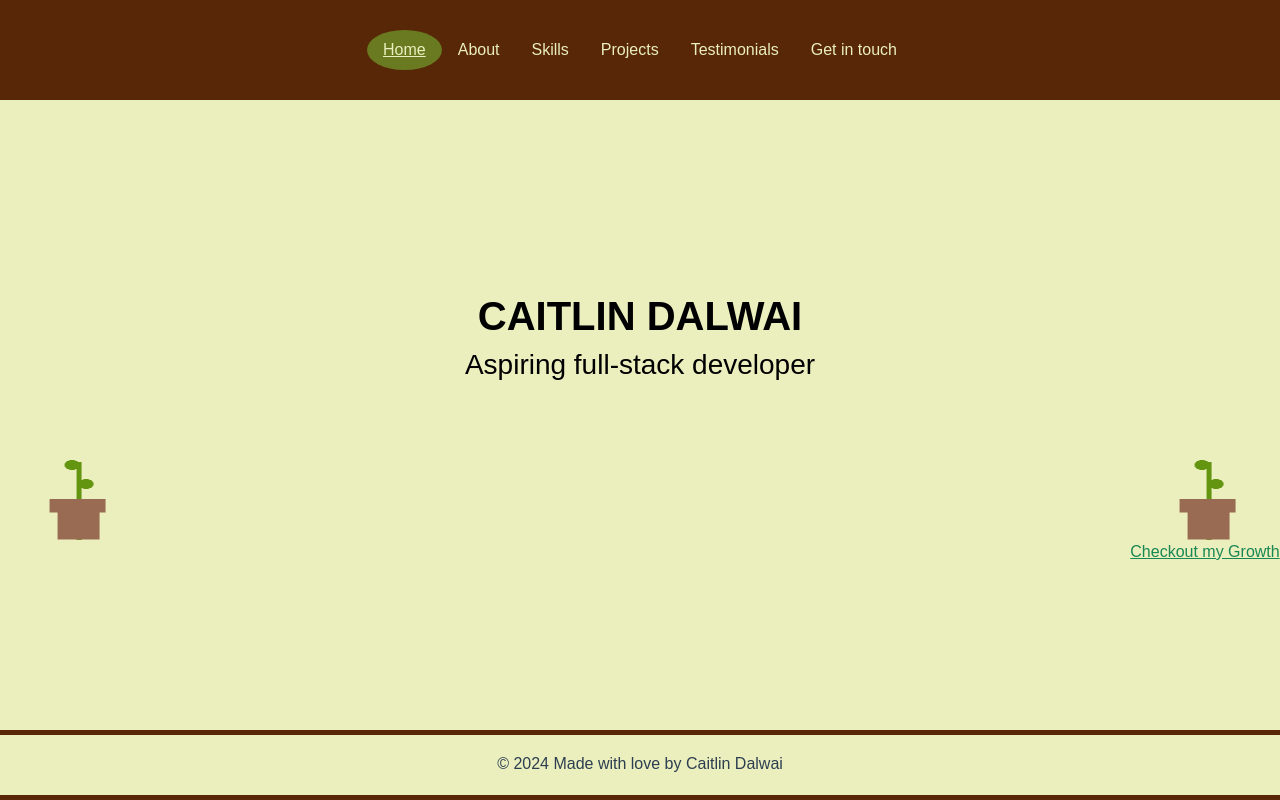
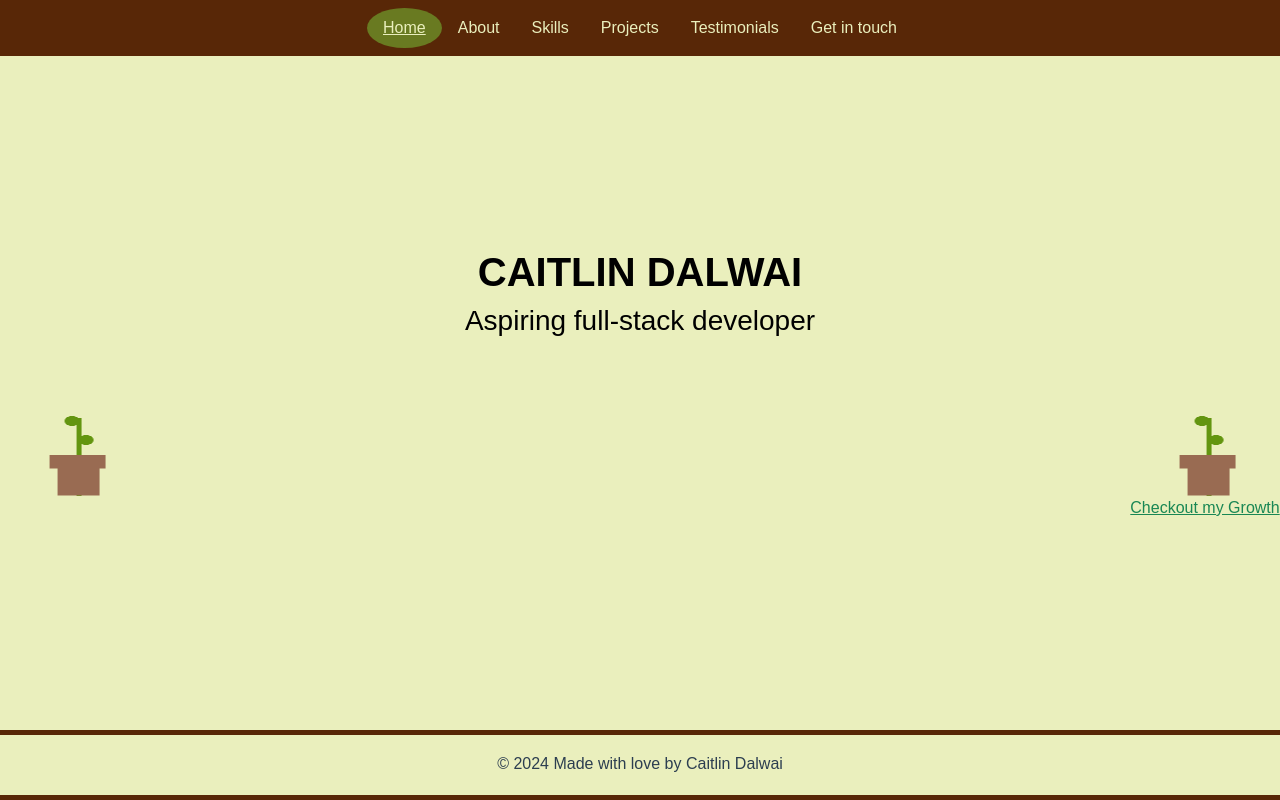
Before and after one commit to caitlin-dalwai/portfolio, a Vue app: page / in a window 1280 px wide. Shown: the top 800 px of the page. Built offline with nearby package versions, Linux system fonts and the light colour scheme; a web font is replaced by a local one.

Commit message:
nav bar toggle

```diff
--- a/src/components/NavComp.vue
+++ b/src/components/NavComp.vue
@@ -1,11 +1,7 @@
-
+<!--
 <template>
     <nav>
-        <!-- <div class="container-fluid">
-    <button class="navbar-toggler" type="button" data-bs-toggle="collapse" data-bs-target="#navbarTogglerDemo01" aria-controls="navbarTogglerDemo01" aria-expanded="false" aria-label="Toggle navigation">
-      <span class="navbar-toggler-icon"></span>
-    </button>
-    <div class="collapse navbar-collapse" id="navbarTogglerDemo01"> -->
+
 <ul class="nav justify-content-center">
     <li class="nav-item">
       <router-link  class="nav-link" :class="{ active: $route.path === '/' }" id="col" to="/">Home</router-link>
@@ -26,8 +22,7 @@
       <router-link class="nav-link" :class="{ active: $route.path=== '/contact' }" id="col" to="/contact">Get in touch</router-link>
     </li>
     </ul>
-    <!-- </div>
-</div> -->
+
     </nav>
     </template>
 
@@ -48,4 +43,58 @@
 
     }
 
+</style> -->
+
+<template>
+  <nav class="navbar navbar-expand-md">
+    <button class="navbar-toggler" type="button" data-bs-toggle="collapse" data-bs-target="#navbarSupportedContent" aria-controls="navbarSupportedContent" aria-expanded="false" aria-label="Toggle navigation">
+      <span class="navbar-toggler-icon" style="background-color: white;"></span>
+    </button>
+
+    <div class="collapse navbar-collapse" id="navbarSupportedContent">
+      <ul class="nav justify-content-center mx-auto">
+        <li class="nav-item">
+          <router-link class="nav-link"  :class="{ active: $route.path === '/' }" id="col" to="/">Home</router-link>
+        </li>
+        <li class="nav-item">
+          <router-link class="nav-link" :class="{ active: $route.path=== '/about' }" id="col" to="/about">About</router-link>
+        </li>
+        <li class="nav-item">
+          <router-link class="nav-link" :class="{ active: $route.path=== '/skills' }" id="col" to="/skills">Skills</router-link>
+        </li>
+        <li class="nav-item">
+          <router-link class="nav-link" :class="{ active: $route.path=== '/projects' }" id="col" to="/projects">Projects</router-link>
+        </li>
+        <li class="nav-item">
+          <router-link class="nav-link" :class="{ active: $route.path=== '/testimonials' }" id="col" to="/testimonials">Testimonials</router-link>
+        </li>
+        <li class="nav-item">
+          <router-link class="nav-link" :class="{ active: $route.path=== '/contact' }" id="col" to="/contact">Get in touch</router-link>
+        </li>
+      </ul>
+    </div>
+  </nav>
+</template>
+
+<style scoped>
+  nav {
+    background-color: #582707;
+  }
+  #col {
+    color: #EAEFBD;
+  }
+  .active {
+    text-decoration: underline;
+    background-color: #697A21;
+    border-radius: 50%;
+    color: #697A21;
+  }
+  #col:hover {
+    color: #697A21;
+  }
+  @media (max-width: 500px) and (min-width: 300px) {
+    .navbar-expand-md {
+      flex-direction: column;
+    }
+  }
 </style>
```
